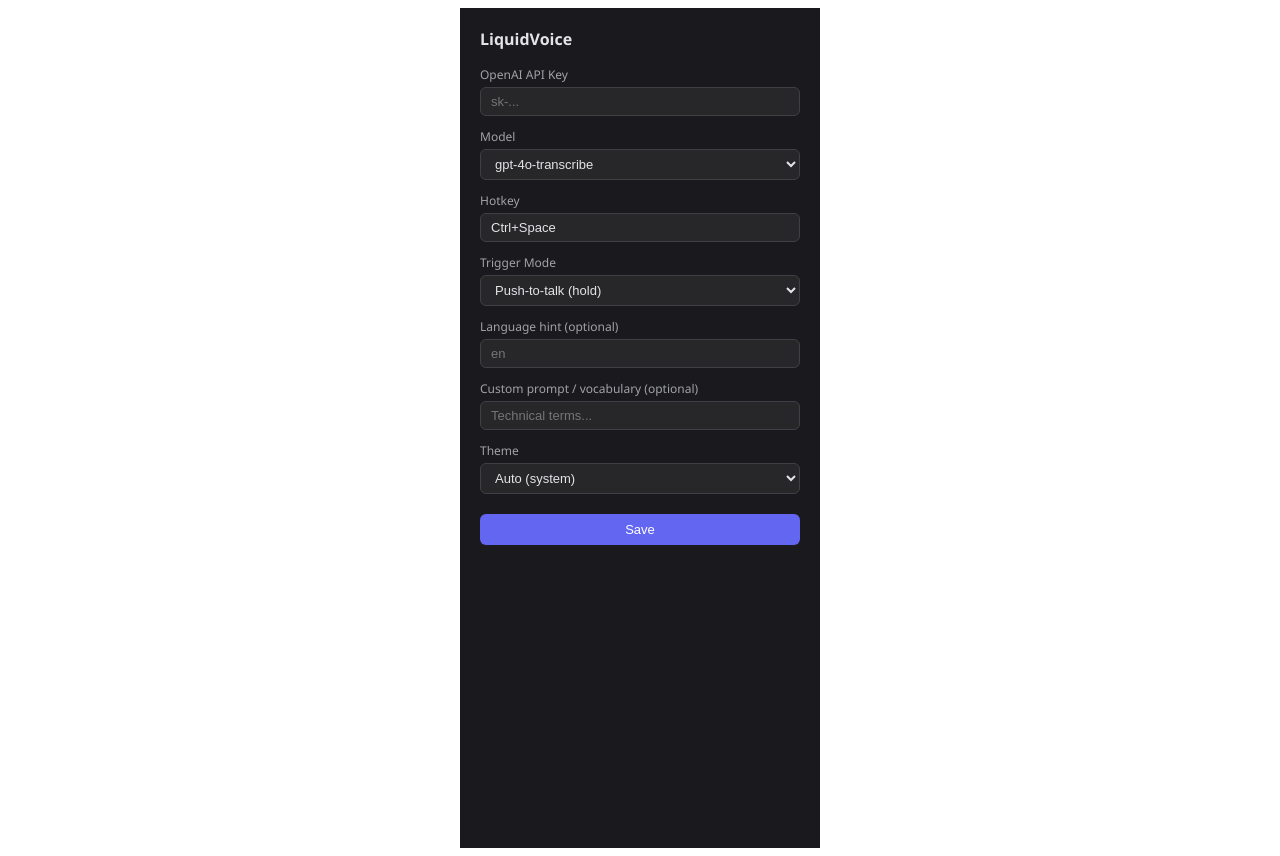
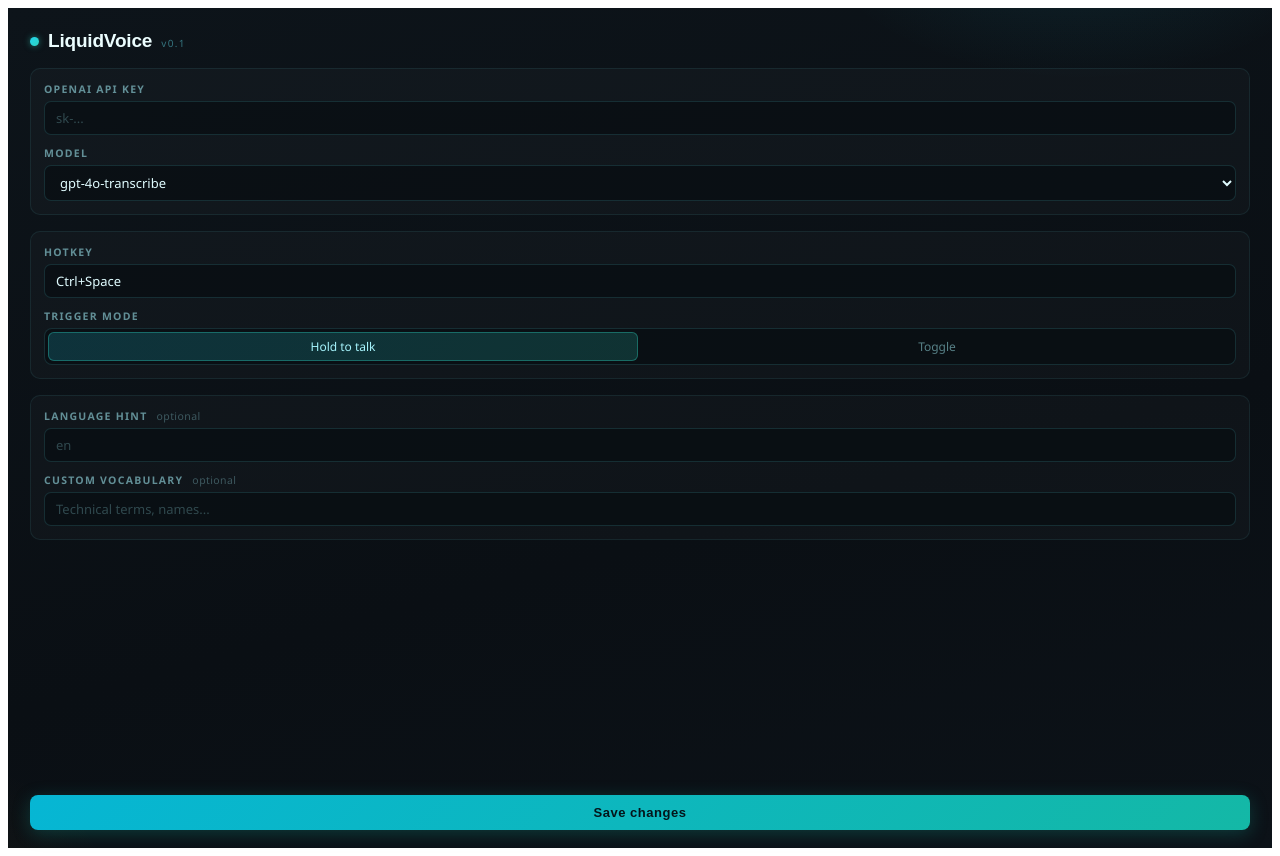
Before and after one commit to divibs/liquidvoice, a SvelteKit app: page /settings in a window 1280 px wide. Built offline with nearby package versions, Linux system fonts and the light colour scheme.

Commit message:
ui: frosted-glass liquid pill — flowing border, metaballs, mic-reactive glow, restyled settings

```diff
--- a/package.json
+++ b/package.json
@@ -1 +1 @@
-{"name": "liquidvoice", "version": "0.1.0", "description": "Liquid-animated STT dictation for Windows", "type": "module", "scripts": {"dev": "vite dev", "build": "vite build", "preview": "vite preview", "check": "svelte-kit sync && svelte-check --tsconfig ./tsconfig.json", "tauri": "tauri"}, "license": "MIT", "dependencies": {"@tauri-apps/api": "^2", "@tauri-apps/plugin-global-shortcut": "^2"}, "devDependencies": {"@sveltejs/adapter-static": "^3.0.6", "@sveltejs/kit": "^2.9.0", "@sveltejs/vite-plugin-svelte": "^5.0.0", "svelte": "^5.0.0", "svelte-check": "^4.0.0", "typescript": "~5.6.2", "vite": "^6.0.3", "@tauri-apps/cli": "^2", "tailwindcss": "^4", "@tailwindcss/vite": "^4"}}
+{"name":"liquidvoice","version":"0.1.0","description":"Liquid-animated STT dictation for Windows","type":"module","scripts":{"dev":"vite dev","build":"vite build","preview":"vite preview","check":"svelte-kit sync && svelte-check --tsconfig ./tsconfig.json","tauri":"tauri"},"license":"MIT","dependencies":{"@fontsource-variable/space-grotesk":"^5.3.0","@tauri-apps/api":"^2","@tauri-apps/plugin-global-shortcut":"^2"},"devDependencies":{"@sveltejs/adapter-static":"^3.0.6","@sveltejs/kit":"^2.9.0","@sveltejs/vite-plugin-svelte":"^5.0.0","@tailwindcss/vite":"^4","@tauri-apps/cli":"^2","svelte":"^5.0.0","svelte-check":"^4.0.0","tailwindcss":"^4","typescript":"~5.6.2","vite":"^6.0.3"}}
--- a/src-tauri/tauri.conf.json
+++ b/src-tauri/tauri.conf.json
@@ -1 +1 @@
-{"$schema": "https://schema.tauri.app/config/2", "productName": "LiquidVoice", "version": "0.1.0", "identifier": "com.sucra.liquidvoice", "build": {"beforeDevCommand": "npm run dev", "devUrl": "http://localhost:1420", "beforeBuildCommand": "npm run build", "frontendDist": "../build"}, "app": {"windows": [{"label": "overlay", "title": "LiquidVoice", "width": 320, "height": 90, "x": 0, "y": 24, "transparent": true, "decorations": false, "alwaysOnTop": true, "focusable": false, "skipTaskbar": true, "shadow": false, "visible": false, "url": "/"}, {"label": "settings", "title": "LiquidVoice Settings", "width": 360, "height": 440, "resizable": false, "skipTaskbar": true, "visible": false, "url": "/settings"}], "security": {"csp": null}}, "bundle": {"active": true, "targets": ["nsis"], "icon": ["icons/32x32.png", "icons/128x128.png", "icons/icon.ico"]}}
+{"$schema": "https://schema.tauri.app/config/2", "productName": "LiquidVoice", "version": "0.1.0", "identifier": "com.sucra.liquidvoice", "build": {"beforeDevCommand": "npm run dev", "devUrl": "http://localhost:1420", "beforeBuildCommand": "npm run build", "frontendDist": "../build"}, "app": {"windows": [{"label": "overlay", "title": "LiquidVoice", "width": 340, "height": 110, "x": 0, "y": 24, "transparent": true, "decorations": false, "alwaysOnTop": true, "focusable": false, "skipTaskbar": true, "shadow": false, "visible": false, "url": "/"}, {"label": "settings", "title": "LiquidVoice Settings", "width": 360, "height": 440, "resizable": false, "skipTaskbar": true, "visible": false, "url": "/settings"}], "security": {"csp": null}}, "bundle": {"active": true, "targets": ["nsis"], "icon": ["icons/32x32.png", "icons/128x128.png", "icons/icon.ico"]}}
--- a/src/routes/settings/+page.svelte
+++ b/src/routes/settings/+page.svelte
@@ -1,6 +1,7 @@
 <script lang="ts">
   import { invoke } from '@tauri-apps/api/core';
   import { onMount } from 'svelte';
+  import '@fontsource-variable/space-grotesk';
 
   let apiKey = $state('');
   let model = $state('gpt-4o-transcribe');
@@ -12,6 +13,7 @@
   let saved = $state(false);
 
   onMount(async () => {
+    document.documentElement.classList.add('settings-page');
     const cfg = await invoke<any>('get_config');
     apiKey = cfg.api_key;
     model = cfg.model;
@@ -41,112 +43,227 @@
 </script>
 
 <div class="settings">
+  <header>
+    <span class="dot"></span>
     <h1>LiquidVoice</h1>
+    <span class="ver">v0.1</span>
+  </header>
 
-  <label>
-    OpenAI API Key
+  <section>
+    <label class="field">
+      <span class="label">OpenAI API Key</span>
       <input type="password" bind:value={apiKey} placeholder="sk-..." />
     </label>
 
-  <label>
-    Model
+    <label class="field">
+      <span class="label">Model</span>
       <select bind:value={model}>
         <option value="gpt-4o-transcribe">gpt-4o-transcribe</option>
         <option value="gpt-4o-mini-transcribe">gpt-4o-mini-transcribe</option>
       </select>
     </label>
+  </section>
 
-  <label>
-    Hotkey
+  <section>
+    <label class="field">
+      <span class="label">Hotkey</span>
       <input bind:value={hotkey} placeholder="Ctrl+Space" />
     </label>
 
-  <label>
-    Trigger Mode
-    <select bind:value={triggerMode}>
-      <option value="push-to-talk">Push-to-talk (hold)</option>
-      <option value="toggle">Toggle (press start/stop)</option>
-    </select>
-  </label>
+    <div class="field">
+      <span class="label">Trigger Mode</span>
+      <div class="segmented">
+        <button
+          class:active={triggerMode === 'push-to-talk'}
+          onclick={() => (triggerMode = 'push-to-talk')}>
+          Hold to talk
+        </button>
+        <button
+          class:active={triggerMode === 'toggle'}
+          onclick={() => (triggerMode = 'toggle')}>
+          Toggle
+        </button>
+      </div>
+    </div>
+  </section>
 
-  <label>
-    Language hint (optional)
+  <section>
+    <label class="field">
+      <span class="label">Language hint <em>optional</em></span>
       <input bind:value={language} placeholder="en" />
     </label>
 
-  <label>
-    Custom prompt / vocabulary (optional)
-    <input bind:value={prompt} placeholder="Technical terms..." />
+    <label class="field">
+      <span class="label">Custom vocabulary <em>optional</em></span>
+      <input bind:value={prompt} placeholder="Technical terms, names..." />
     </label>
+  </section>
 
-  <label>
-    Theme
-    <select bind:value={theme}>
-      <option value="auto">Auto (system)</option>
-      <option value="dark">Dark</option>
-      <option value="light">Light</option>
-    </select>
-  </label>
-
-  <button onclick={save}>
-    {saved ? '✓ Saved' : 'Save'}
+  <button class="save" onclick={save} class:saved>
+    {saved ? '✓ Saved' : 'Save changes'}
   </button>
 </div>
 
 <style>
   .settings {
     font-family: 'Segoe UI', system-ui, sans-serif;
-    padding: 20px;
-    max-width: 320px;
-    margin: 0 auto;
+    min-height: 100vh;
+    padding: 22px 22px 18px;
     display: flex;
     flex-direction: column;
-    gap: 12px;
-    background: #1a1a1e;
-    color: #e4e4e7;
-    min-height: 100vh;
+    gap: 16px;
+    color: #d6f5f7;
+    background:
+      radial-gradient(420px 240px at 85% -10%, rgba(34, 211, 238, 0.1), transparent 65%),
+      radial-gradient(360px 220px at -10% 105%, rgba(251, 191, 36, 0.05), transparent 65%),
+      linear-gradient(165deg, #0d141a, #0a0f14 60%, #0c1218);
+  }
+
+  header {
+    display: flex;
+    align-items: baseline;
+    gap: 9px;
+  }
+
+  .dot {
+    width: 9px;
+    height: 9px;
+    border-radius: 50%;
+    background: linear-gradient(135deg, #22d3ee, #2dd4bf);
+    box-shadow: 0 0 10px rgba(45, 212, 191, 0.7);
+    align-self: center;
+    animation: pulse 2.4s ease-in-out infinite;
   }
 
   h1 {
-    font-size: 16px;
-    font-weight: 600;
-    margin: 0 0 4px;
+    font-family: 'Space Grotesk Variable', sans-serif;
+    font-size: 19px;
+    font-weight: 700;
+    letter-spacing: -0.01em;
+    margin: 0;
+    color: #ecfeff;
   }
 
-  label {
+  .ver {
+    font-size: 10px;
+    letter-spacing: 0.14em;
+    color: rgba(103, 232, 249, 0.45);
+  }
+
+  section {
     display: flex;
     flex-direction: column;
-    gap: 4px;
-    font-size: 12px;
-    color: #a1a1aa;
+    gap: 11px;
+    padding: 13px;
+    border-radius: 10px;
+    background: rgba(255, 255, 255, 0.025);
+    border: 1px solid rgba(103, 232, 249, 0.08);
+  }
+
+  .field {
+    display: flex;
+    flex-direction: column;
+    gap: 5px;
+  }
+
+  .label {
+    font-size: 10.5px;
+    font-weight: 600;
+    letter-spacing: 0.12em;
+    text-transform: uppercase;
+    color: rgba(165, 243, 252, 0.55);
+  }
+
+  .label em {
+    font-style: normal;
+    font-weight: 400;
+    letter-spacing: 0.04em;
+    text-transform: none;
+    color: rgba(165, 243, 252, 0.3);
+    margin-left: 5px;
   }
 
   input, select {
-    padding: 6px 10px;
-    border-radius: 6px;
-    border: 1px solid #3f3f46;
-    background: #27272a;
-    color: #e4e4e7;
+    padding: 7px 11px;
+    border-radius: 7px;
+    border: 1px solid rgba(103, 232, 249, 0.14);
+    background: rgba(8, 14, 18, 0.7);
+    color: #e0fcff;
     font-size: 13px;
+    font-family: inherit;
     outline: none;
+    transition: border-color 0.15s ease, box-shadow 0.15s ease;
   }
 
   input:focus, select:focus {
-    border-color: #6366f1;
+    border-color: rgba(45, 212, 191, 0.6);
+    box-shadow: 0 0 0 3px rgba(45, 212, 191, 0.12);
   }
 
-  button {
-    margin-top: 8px;
-    padding: 8px;
-    border-radius: 6px;
-    border: none;
-    background: #6366f1;
-    color: white;
-    font-size: 13px;
-    cursor: pointer;
+  input::placeholder {
+    color: rgba(165, 243, 252, 0.25);
   }
 
-  button:hover {
-    background: #4f46e5;
+  .segmented {
+    display: flex;
+    gap: 4px;
+    padding: 3px;
+    border-radius: 8px;
+    background: rgba(8, 14, 18, 0.7);
+    border: 1px solid rgba(103, 232, 249, 0.14);
+  }
+
+  .segmented button {
+    flex: 1;
+    padding: 6px 0;
+    border: none;
+    border-radius: 6px;
+    background: transparent;
+    color: rgba(165, 243, 252, 0.5);
+    font-size: 12px;
+    font-family: inherit;
+    cursor: pointer;
+    transition: all 0.15s ease;
+  }
+
+  .segmented button.active {
+    background: linear-gradient(135deg, rgba(34, 211, 238, 0.18), rgba(45, 212, 191, 0.18));
+    color: #a5f3fc;
+    box-shadow: inset 0 0 0 1px rgba(45, 212, 191, 0.35);
+  }
+
+  .save {
+    margin-top: auto;
+    padding: 10px;
+    border: none;
+    border-radius: 8px;
+    background: linear-gradient(135deg, #06b6d4, #14b8a6);
+    color: #04141a;
+    font-family: 'Space Grotesk Variable', sans-serif;
+    font-size: 13px;
+    font-weight: 700;
+    letter-spacing: 0.04em;
+    cursor: pointer;
+    transition: transform 0.12s ease, box-shadow 0.15s ease, filter 0.15s ease;
+    box-shadow: 0 4px 18px rgba(20, 184, 166, 0.25);
+  }
+
+  .save:hover {
+    filter: brightness(1.1);
+    transform: translateY(-1px);
+    box-shadow: 0 6px 22px rgba(20, 184, 166, 0.35);
+  }
+
+  .save:active {
+    transform: translateY(0);
+  }
+
+  .save.saved {
+    background: linear-gradient(135deg, #34d399, #2dd4bf);
+  }
+
+  @keyframes pulse {
+    0%, 100% { box-shadow: 0 0 6px rgba(45, 212, 191, 0.5); }
+    50% { box-shadow: 0 0 14px rgba(45, 212, 191, 0.9); }
   }
 </style>
```
Also changed, not shown: src/components/GooBlob.svelte (deleted, +0 -80 lines), src/components/Metaballs.svelte (added, +56 -0 lines), src/components/StatusText.svelte (+18 -7 lines), src/components/WaveformBars.svelte (+11 -13 lines), src/routes/+page.svelte (+137 -34 lines), 2 other files (tests, documents, lock files or other folders). Lines whose indentation alone changed are shown as unchanged.
